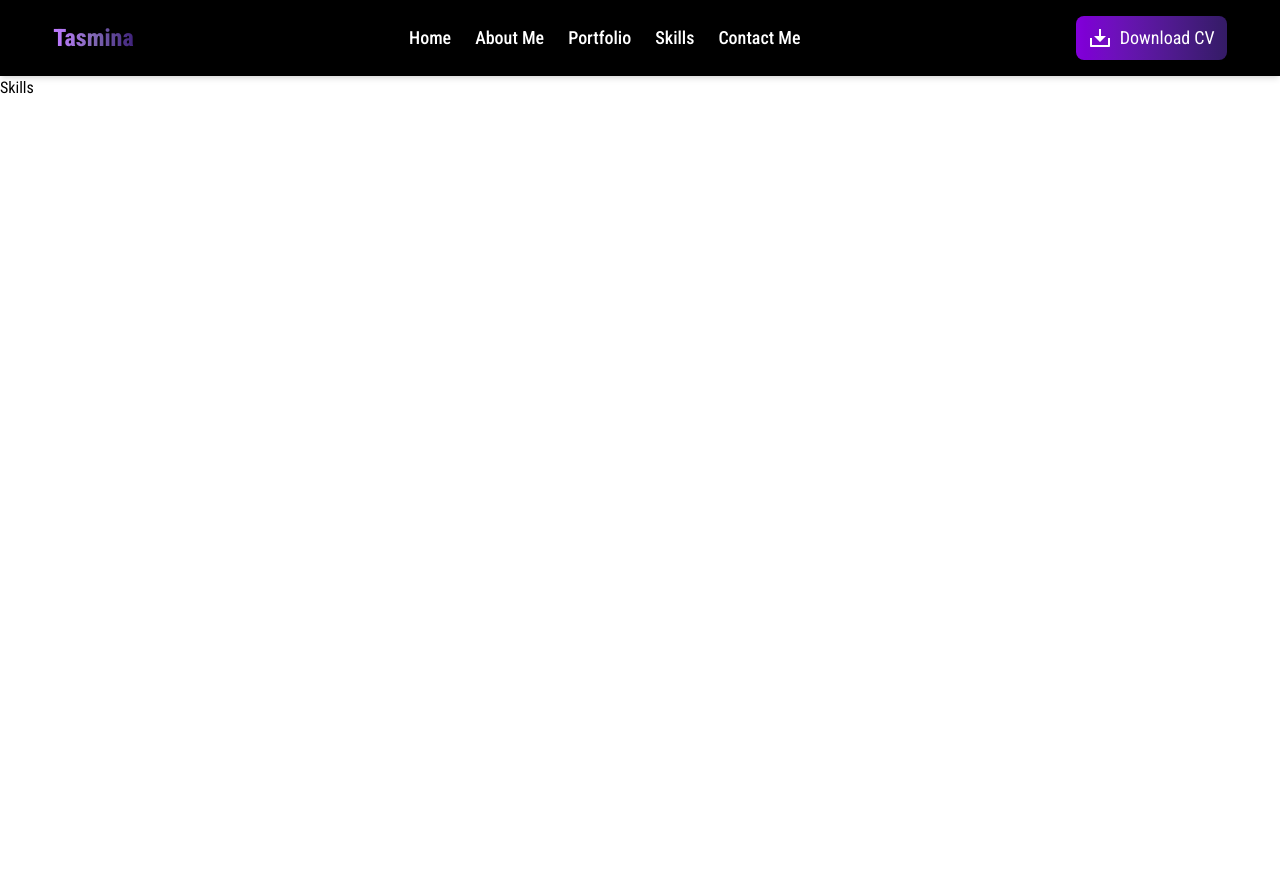
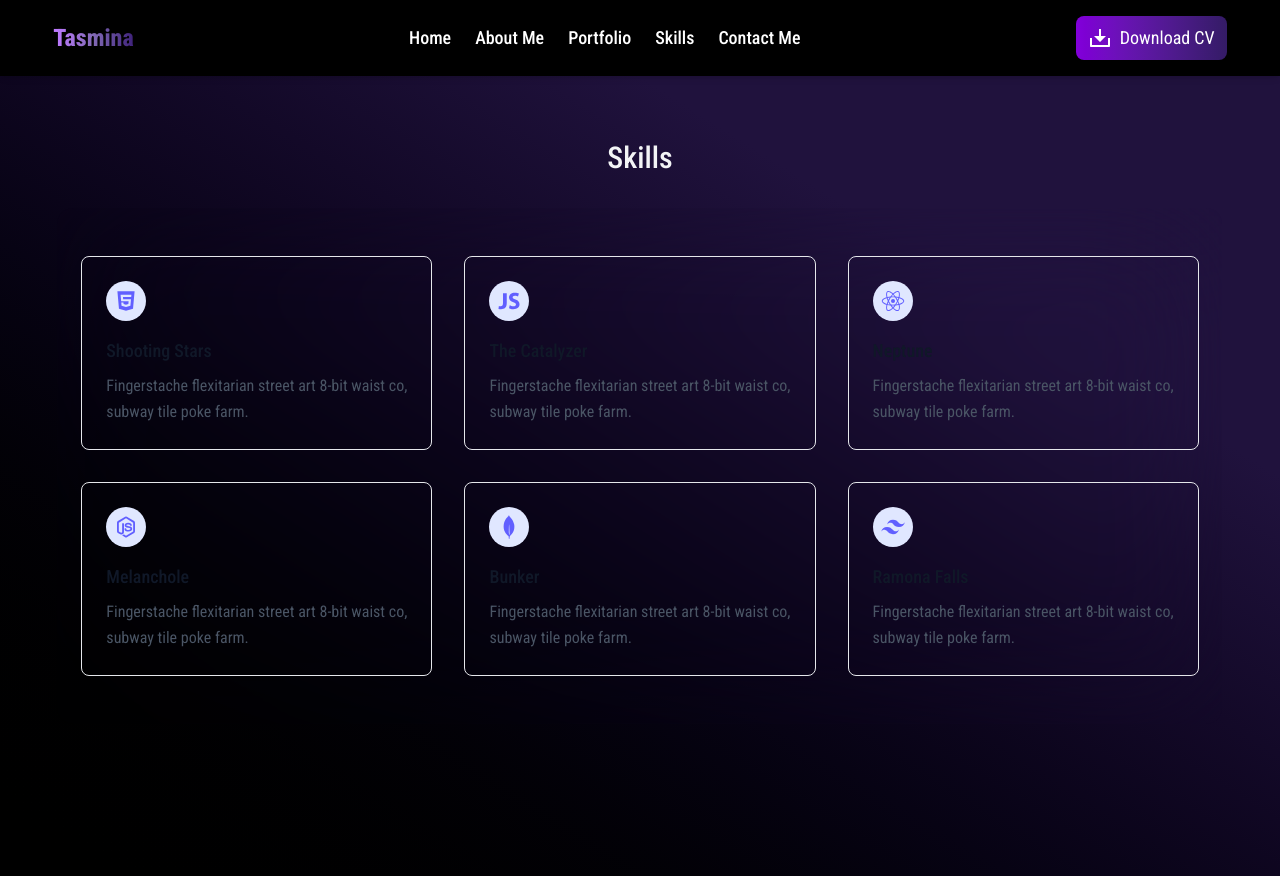
Before and after one commit to wptasmina/tasmi-portfolio, a React app: page /skills in a window 1280 px wide. Before the commit the page ends 800 px from the top, so only its background shows below. Built offline with nearby package versions, Linux system fonts and the light colour scheme; the HTML template or start-up script is replaced by a standard one.

Commit message:
added skilles page

```diff
--- a/src/Page/Skills.jsx
+++ b/src/Page/Skills.jsx
@@ -1,7 +1,81 @@
-import React from 'react'
+import { AiFillHtml5, AiOutlineJavaScript } from "react-icons/ai";
+import { IoLogoNodejs, IoLogoReact } from "react-icons/io5";
+import { RiTailwindCssFill } from "react-icons/ri";
+import { SiMongodb } from "react-icons/si";
+
 
 export default function Skills() {
   return (
-    <div>Skills</div>
+    <>
+   <div className=' w-full min-h-screen bg-gradient-to-tr from-black to-[#20123d] to-75%'>
+  <section class="text-gray-600 w-11/12 mx-auto">
+  <div class="container px-5  mx-auto">
+    <div class="flex flex-wrap w-full mb-10 flex-col items-center text-center">
+      <h1 class="sm:text-3xl text-2xl font-medium title-font mb-2 text-gray-100 pt-16">Skills</h1>
+      {/* <p class="lg:w-1/2 w-full leading-relaxed text-gray-500">Whatever cardigan tote bag tumblr hexagon brooklyn asymmetrical gentrify, subway tile poke farm-to-table.</p> */}
+    </div>
+    <div class="flex flex-wrap -m-4 bg-blue-black/90 rounded-2xl px-2 py-8 backdrop-blur-3xl">
+
+      <div class="xl:w-1/3 md:w-1/2 p-4 ">
+        <div class="border border-gray-200 p-6 rounded-lg">
+          <div class="w-10 h-10 inline-flex items-center justify-center rounded-full bg-indigo-100 text-indigo-500 mb-4">
+          <AiFillHtml5 className="text-2xl" />
+          </div>
+          <h2 class="text-lg text-gray-900 font-medium title-font mb-2">Shooting Stars</h2>
+          <p class="leading-relaxed text-base">Fingerstache flexitarian street art 8-bit waist co, subway tile poke farm.</p>
+        </div>
+      </div>
+
+      <div class="xl:w-1/3 md:w-1/2 p-4">
+        <div class="border border-gray-200 p-6 rounded-lg">
+          <div class="w-10 h-10 inline-flex items-center justify-center rounded-full bg-indigo-100 text-indigo-500 mb-4">
+          <AiOutlineJavaScript className="text-2xl" />
+          </div>
+          <h2 class="text-lg text-gray-900 font-medium title-font mb-2">The Catalyzer</h2>
+          <p class="leading-relaxed text-base">Fingerstache flexitarian street art 8-bit waist co, subway tile poke farm.</p>
+        </div>
+      </div>
+      <div class="xl:w-1/3 md:w-1/2 p-4">
+        <div class="border border-gray-200 p-6 rounded-lg">
+          <div class="w-10 h-10 inline-flex items-center justify-center rounded-full bg-indigo-100 text-indigo-500 mb-4">
+          <IoLogoReact className="text-2xl" />
+          </div>
+          <h2 class="text-lg text-gray-900 font-medium title-font mb-2">Neptune</h2>
+          <p class="leading-relaxed text-base">Fingerstache flexitarian street art 8-bit waist co, subway tile poke farm.</p>
+        </div>
+      </div>
+      <div class="xl:w-1/3 md:w-1/2 p-4">
+        <div class="border border-gray-200 p-6 rounded-lg">
+          <div class="w-10 h-10 inline-flex items-center justify-center rounded-full bg-indigo-100 text-indigo-500 mb-4">
+          <IoLogoNodejs className="text-2xl" />
+          </div>
+          <h2 class="text-lg text-gray-900 font-medium title-font mb-2">Melanchole</h2>
+          <p class="leading-relaxed text-base">Fingerstache flexitarian street art 8-bit waist co, subway tile poke farm.</p>
+        </div>
+      </div>
+      <div class="xl:w-1/3 md:w-1/2 p-4">
+        <div class="border border-gray-200 p-6 rounded-lg">
+          <div class="w-10 h-10 inline-flex items-center justify-center rounded-full bg-indigo-100 text-indigo-500 mb-4">
+          <SiMongodb className="text-2xl" />
+          </div>
+          <h2 class="text-lg text-gray-900 font-medium title-font mb-2">Bunker</h2>
+          <p class="leading-relaxed text-base">Fingerstache flexitarian street art 8-bit waist co, subway tile poke farm.</p>
+        </div>
+      </div>
+      <div class="xl:w-1/3 md:w-1/2 p-4">
+        <div class="border border-gray-200 p-6 rounded-lg">
+          <div class="w-10 h-10 inline-flex items-center justify-center rounded-full bg-indigo-100 text-indigo-500 mb-4">
+          <RiTailwindCssFill className="text-2xl" />
+          </div>
+          <h2 class="text-lg text-gray-900 font-medium title-font mb-2">Ramona Falls</h2>
+          <p class="leading-relaxed text-base">Fingerstache flexitarian street art 8-bit waist co, subway tile poke farm.</p>
+        </div>
+      </div>
+    </div>
+
+  </div>
+</section>
+      </div>
+    </>
   )
 }
--- /dev/null
+++ b/src/components/SkillsCard.jsx
@@ -0,0 +1,15 @@
+import React from 'react'
+
+export default function SkillsCard() {
+  return (
+    <div className='w-full h-1/3  bg-gradient-to-tr from-black to-[#20123d] to-75%'>
+        <div className='w-10 h-[6px] mt-16 bg-black relative '>
+            <span className='absolute w-5 h-5 rounded-full -top-2 -left-3 flex justify-center items-center
+             bg-black  '>
+             <span className='w-3 h-3'></span>
+             </span>
+        </div>
+
+    </div>
+  )
+}
```
